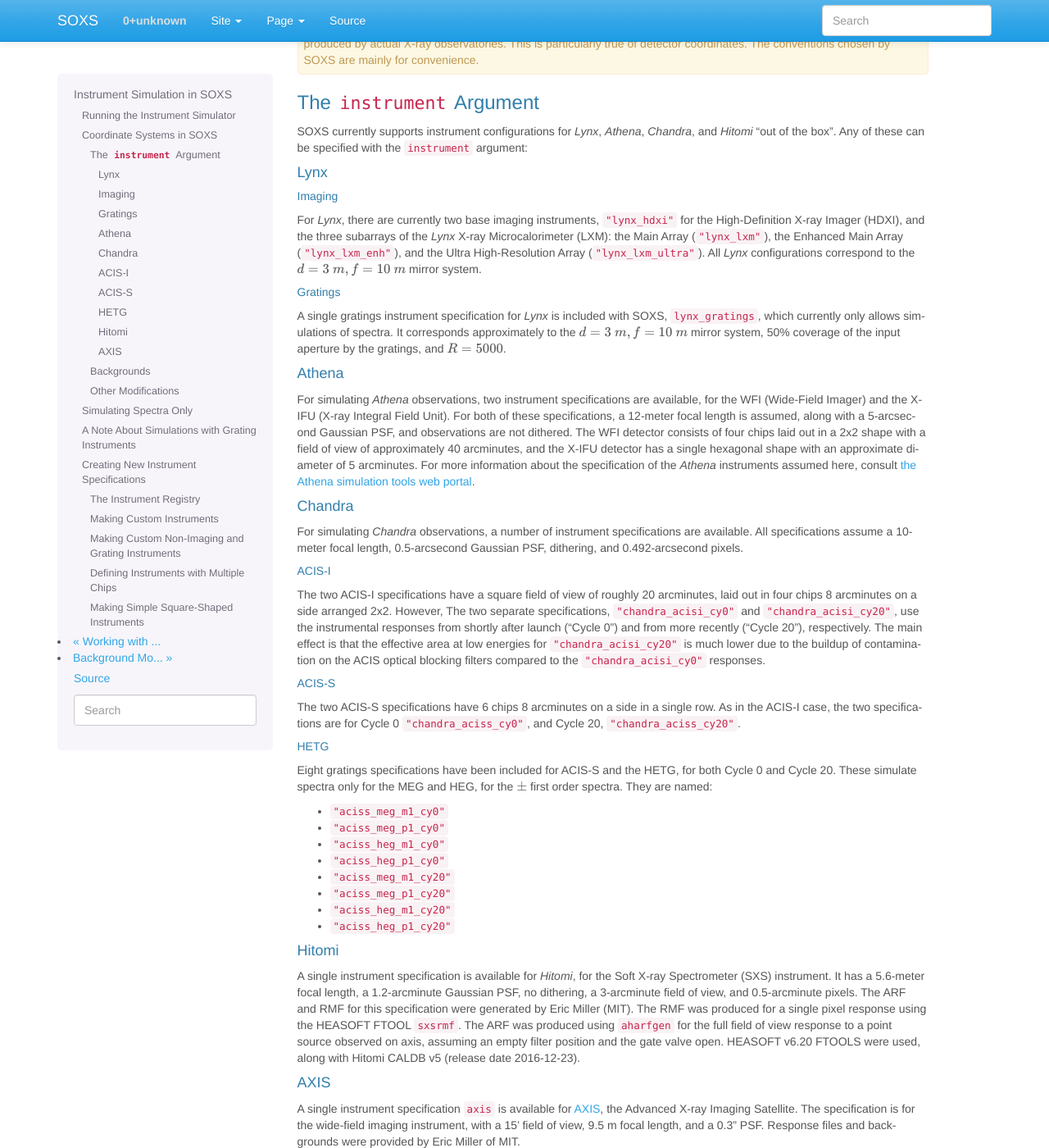
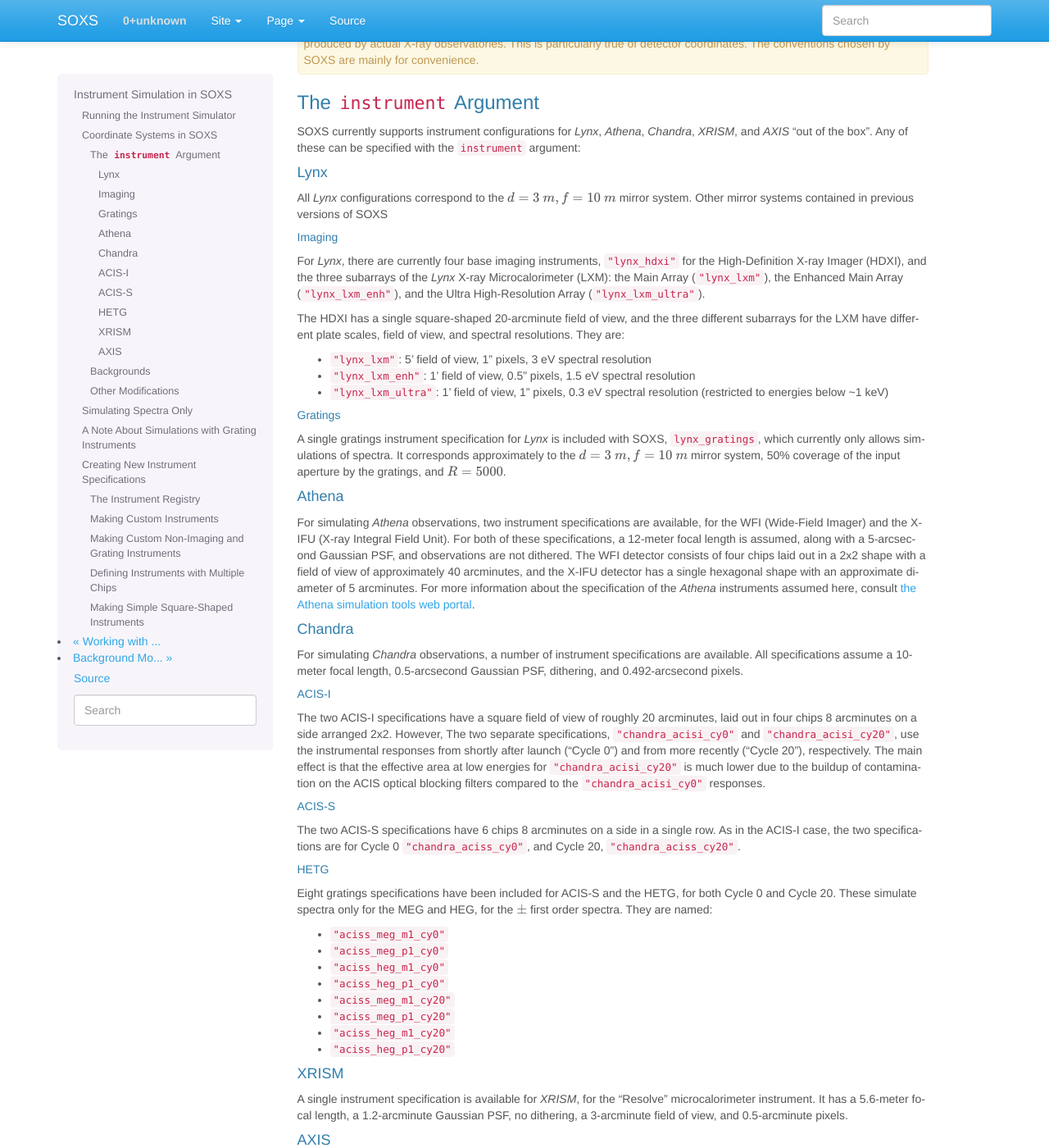
Before and after one commit to lynx-x-ray-observatory/soxs, a Sphinx documentation site: the page built from doc/source/users_guide/instrument.rst, in a window 1280 px wide and 1400 px high, scrolled down 1895 px. Shown: the whole window at 82% size. Built offline with Sphinx 7.4.7, drawn with Linux system fonts in a browser that asks for light colours.

Commit message:
More details on instruments

```diff
--- a/doc/source/users_guide/instrument.rst
+++ b/doc/source/users_guide/instrument.rst
@@ -79,32 +79,43 @@
 
 .. warning::
 
-    At the present time, the coordinate systems specified in SOXS do not correspond
-    directly to those systems in event files produced by actual X-ray observatories.
-    This is particularly true of detector coordinates. The conventions chosen by
-    SOXS are mainly for convenience.
+    At the present time, the coordinate systems specified in SOXS do not
+    correspond directly to those systems in event files produced by actual
+    X-ray observatories. This is particularly true of detector coordinates.
+    The conventions chosen by SOXS are mainly for convenience.
 
 .. _instrument-arg:
 
 The ``instrument`` Argument
 +++++++++++++++++++++++++++
 
-SOXS currently supports instrument configurations for *Lynx*, *Athena*, *Chandra*,
-and *Hitomi* "out of the box". Any of these can be specified with the ``instrument``
-argument:
+SOXS currently supports instrument configurations for *Lynx*, *Athena*,
+*Chandra*, *XRISM*, and *AXIS* "out of the box". Any of these can be
+specified with the ``instrument`` argument:
 
 Lynx
 ~~~~
 
+All *Lynx* configurations correspond to the :math:`d = 3~m, f = 10~m` mirror
+system. Other mirror systems contained in previous versions of SOXS
+
 Imaging
 #######
 
-For *Lynx*, there are currently two base imaging instruments, ``"lynx_hdxi"``
+For *Lynx*, there are currently four base imaging instruments, ``"lynx_hdxi"``
 for the High-Definition X-ray Imager (HDXI), and the three subarrays of the
 *Lynx* X-ray Microcalorimeter (LXM): the Main Array (``"lynx_lxm"``), the
 Enhanced Main Array (``"lynx_lxm_enh"``), and the Ultra High-Resolution Array
-(``"lynx_lxm_ultra"``). All *Lynx* configurations correspond to the
-:math:`d = 3~m, f = 10~m` mirror system.
+(``"lynx_lxm_ultra"``).
+
+The HDXI has a single square-shaped 20-arcminute field of view, and the three
+different subarrays for the LXM have different plate scales, field of view,
+and spectral resolutions. They are:
+
+* ``"lynx_lxm"``: 5' field of view, 1" pixels, 3 eV spectral resolution
+* ``"lynx_lxm_enh"``: 1' field of view, 0.5" pixels, 1.5 eV spectral resolution
+* ``"lynx_lxm_ultra"``: 1' field of view, 1" pixels, 0.3 eV spectral resolution
+  (restricted to energies below ~1 keV)
 
 Gratings
 ########
@@ -169,18 +180,12 @@
 * ``"aciss_heg_m1_cy20"``
 * ``"aciss_heg_p1_cy20"``
 
-Hitomi
-~~~~~~
+XRISM
+~~~~~
 
-A single instrument specification is available for *Hitomi*, for the Soft X-ray
-Spectrometer (SXS) instrument. It has a 5.6-meter focal length, a 1.2-arcminute
+A single instrument specification is available for *XRISM*, for the "Resolve"
+microcalorimeter instrument. It has a 5.6-meter focal length, a 1.2-arcminute
 Gaussian PSF, no dithering, a 3-arcminute field of view, and 0.5-arcminute pixels.
-The ARF and RMF for this specification were generated by Eric Miller (MIT). The
-RMF was produced for a single pixel response using the HEASOFT FTOOL ``sxsrmf``.
-The ARF was produced using ``aharfgen`` for the full field of view response to
-a point source observed on axis, assuming an empty filter position and the gate
-valve open. HEASOFT v6.20 FTOOLS were used, along with Hitomi CALDB v5 (release
-date 2016-12-23).
 
 AXIS
 ~~~~
```
